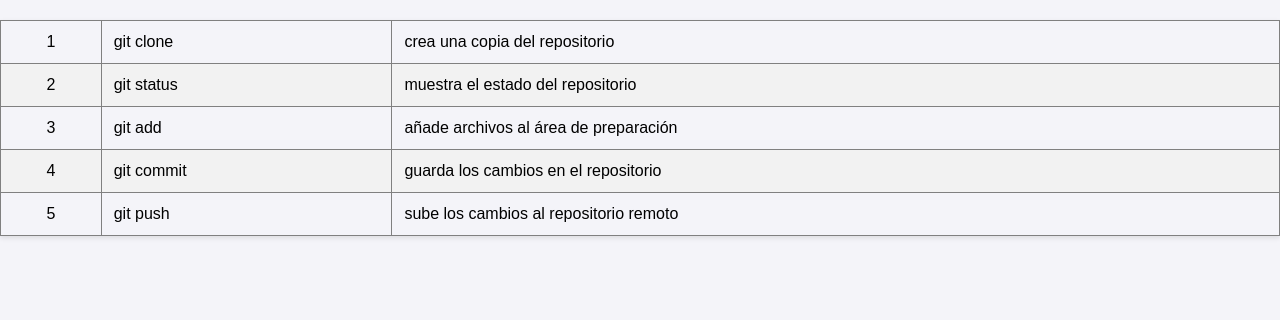
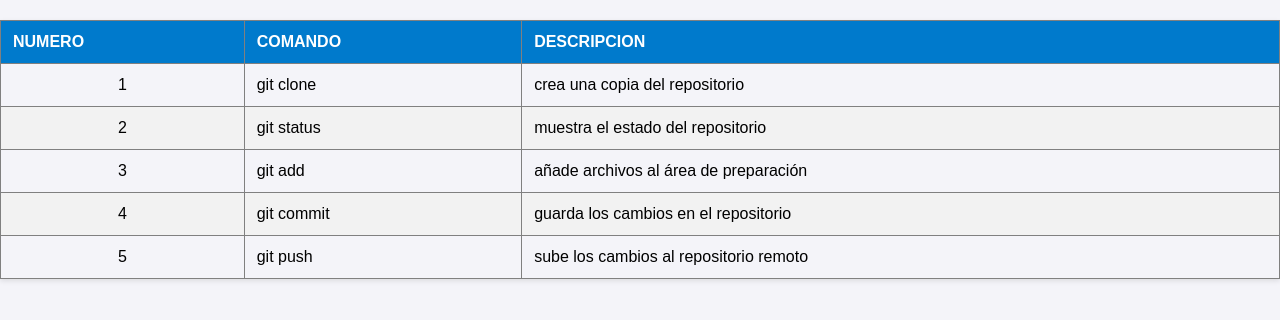
Before and after one commit to dalunaaaa/git-tiempo, a plain HTML site: page index.html in a window 1280 px wide. Drawn offline with Linux system fonts and the light colour scheme.

Commit message:
arreglado

```diff
--- a/index.html
+++ b/index.html
@@ -7,9 +7,22 @@
     <title>Document</title>
     <link rel="stylesheet" href="index.css">
     <link rel="stylesheet" href="index_telefono.css">
+    <link rel="stylesheet" href="footer/footer.css">
+    <link rel="stylesheet" href="header/header.css">
+
 </head>
 <body>
+
+    <header class="Styled-table"></header>
     <table border="1">
+
+        <thead>
+            <th>Numero</th>
+            <th>comando</th>
+            <th>Descripcion</th>
+        </thead>
+
+        <tbody>
         <tr>
             <td>1</td>
             <td>git clone</td>
@@ -35,8 +48,13 @@
             <td>git push</td>
             <td>sube los cambios al repositorio remoto</td>
         </tr>
+    </tbody>
     </table>
 
+    <!-- archivos js -->
+
+    <script src="header/header.js"></script>
+    <script src="footer/footer.js"></script>
 
 
 
```
Also changed, not shown: footer/footer.css (added), footer/footer.js (added), header/header.css (added), header/header.js (added).
